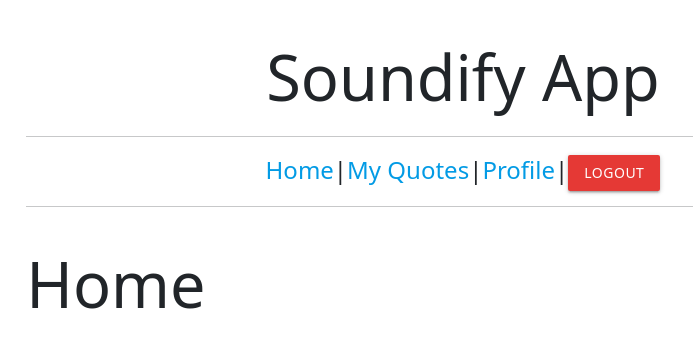
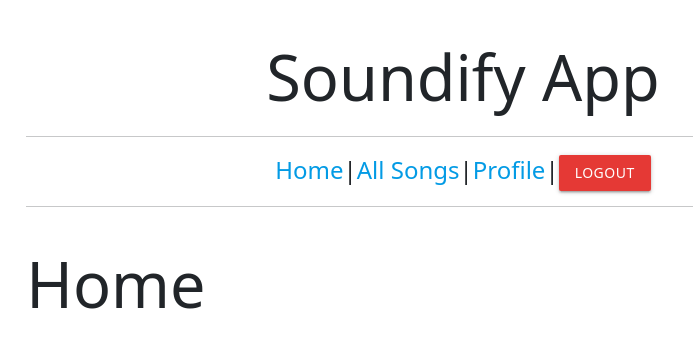
Before and after one commit to AjinkyaChavan9/SoundifyBackendSpringBoot, a React (Vite) app in the folder soundify_frontend/: page / in a window 1280 px wide. Shown: the top 348 px of the page, without its empty margins (177-870 px from the left). Built offline with nearby package versions, Linux system fonts and the light colour scheme.

Commit message:
LogOut btton navigation bug fixed

```diff
--- a/soundify_frontend/src/components/Landing.jsx
+++ b/soundify_frontend/src/components/Landing.jsx
@@ -51,7 +51,7 @@ function Landing() {
 
         changeUserIsLoggedInLanding();
 
-        navigate("/dashboard");
+        navigate("/login");
 
 
     }
@@ -69,7 +69,7 @@ function Landing() {
                             onClick={LogIn}>Login</button> </>)
                     : (
                         <><Link to="/" >Home</Link>|
-                            <Link to="/dashboard">My Quotes</Link>|
+                            <Link to="/dashboard">All Songs</Link>|
                             <Link to="/profile">Profile</Link>|
                             <button className='btn waves-effect waves-light #e53935 red darken-1 btn-danger'
                                 onClick={LogOut}>Logout</button></>)}
```
